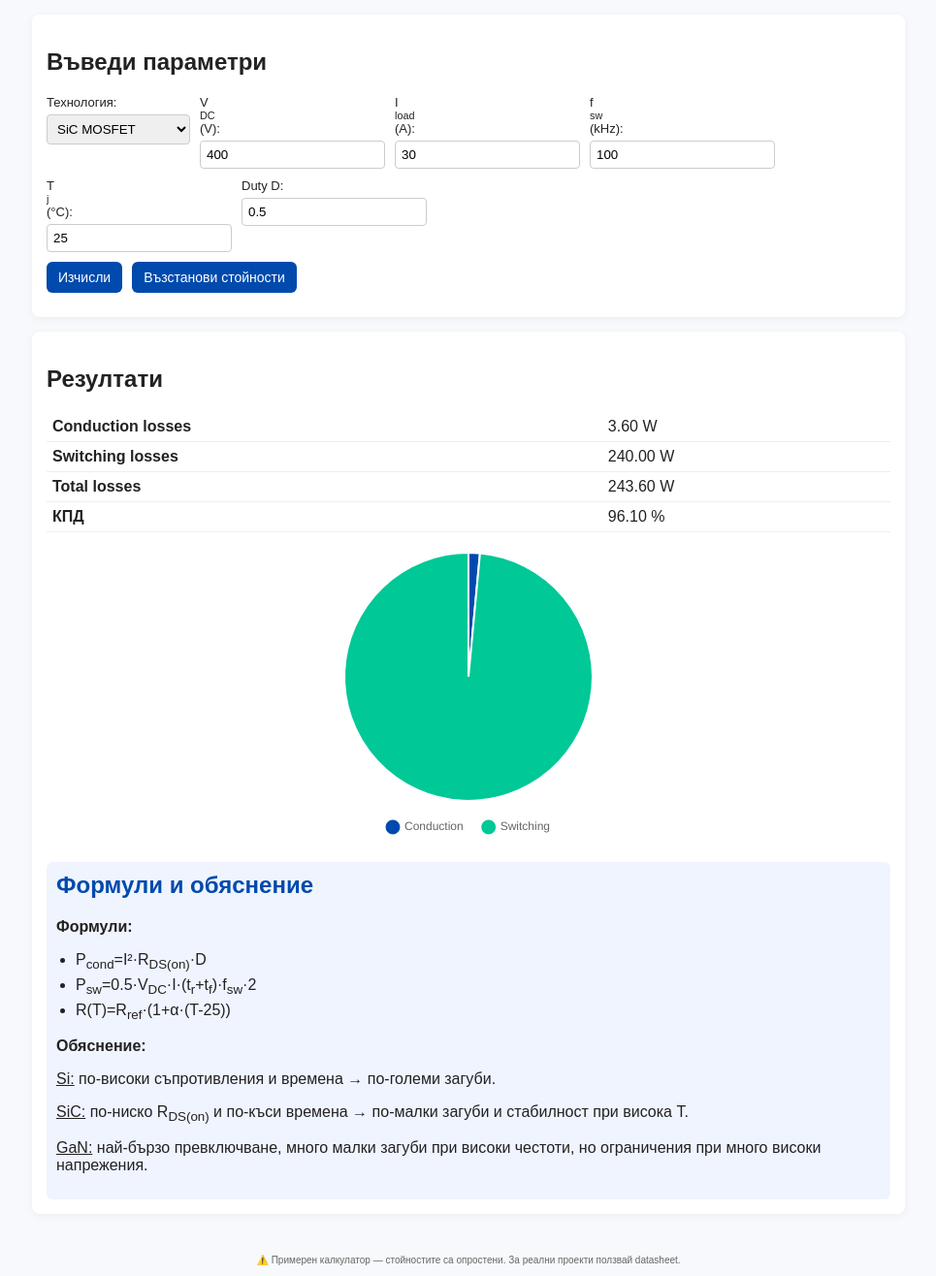
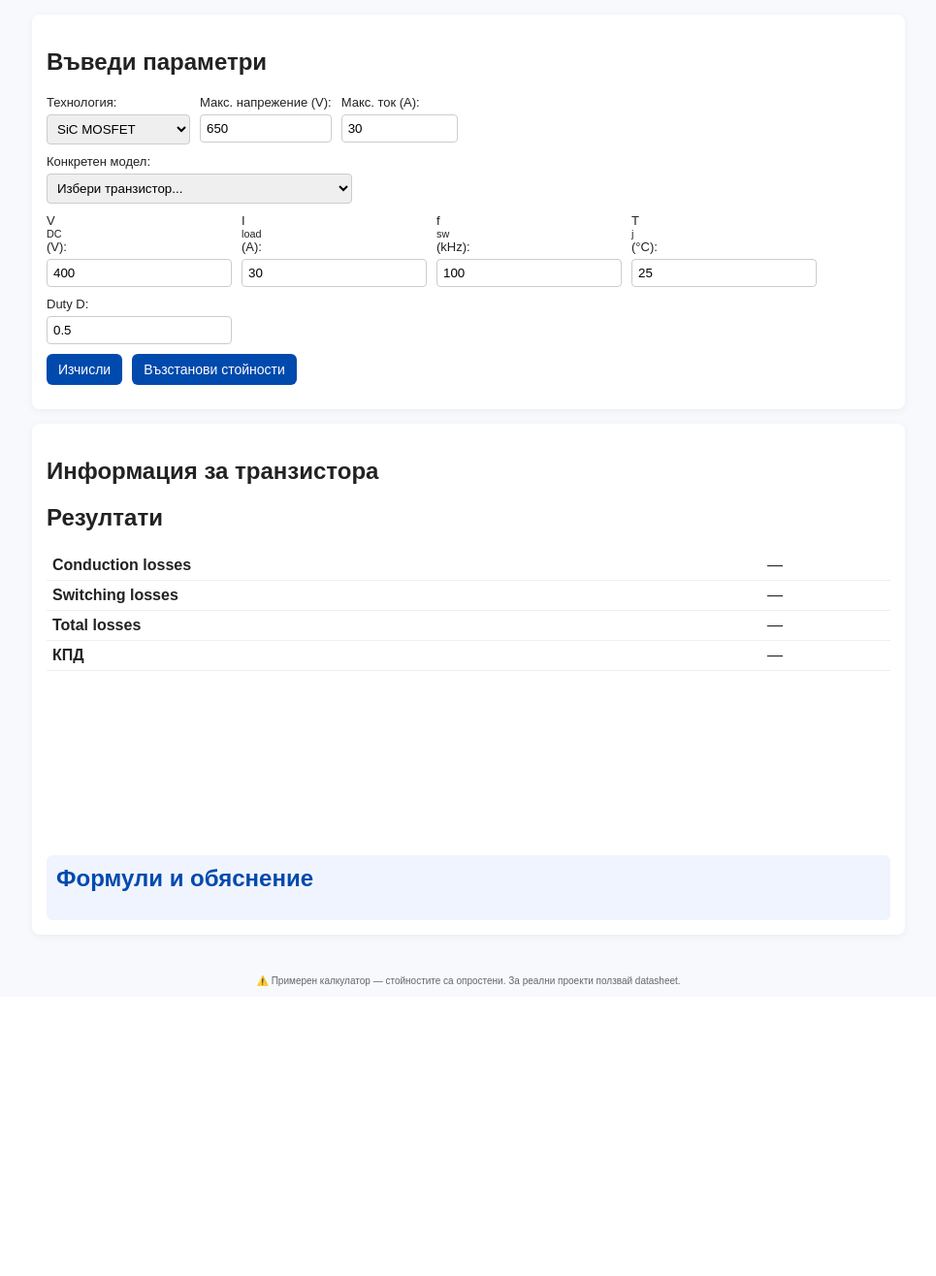
Before and after one commit to wafray93/PowerLossCalc, a Flask app: page / in a window 1280 px wide. Shown: the part 77-1393 px from the top of the page at 97% size, without its empty margins (157-1122 px from the left). After the commit the page ends 1094 px from the top, so only its background shows below. Run offline with Flask 3, Linux system fonts and the light colour scheme; a map, chart or similar area stays blank.

Commit message:
Add specific transistor selection and detailed comparison capabilities
Implement a database of Si, SiC, and GaN transistors with filtering options for voltage and current, and display detailed transistor information including Rds(on), Vds max, and Id max.

Replit-Commit-Author: Agent
Replit-Commit-Session-Id: 35db456f-c712-474e-9618-67bf690588bc
Replit-Commit-Checkpoint-Type: intermediate_checkpoint
Replit-Commit-Screenshot-Url: https://storage.googleapis.com/screenshot-production-us-central1/7a54c3c4-03b2-40e6-af10-77373727e946/35db456f-c712-474e-9618-67bf690588bc/ovMCGPH

```diff
--- a/static/script.js
+++ b/static/script.js
@@ -1,28 +1,219 @@
-// Библиотека с примерни стойности (опростени!)
-const DEVICES = {
-  Si: {rds_mohm:20,tr_ns:1000,tf_ns:1000,alpha:0.007},
-  SiC:{rds_mohm:8,tr_ns:100,tf_ns:100,alpha:0.002},
-  GaN:{rds_mohm:5,tr_ns:20,tf_ns:20,alpha:0.003}
+// База данни с реални транзистори
+const TRANSISTOR_DB = {
+  Si: {
+    "IRFZ44N": {
+      name: "IRFZ44N (Si MOSFET)",
+      vds_max: 55,
+      id_max: 49,
+      rds_mohm: 17.5,
+      tr_ns: 23,
+      tf_ns: 16,
+      alpha: 0.0065,
+      package: "TO-220",
+      manufacturer: "Infineon"
+    },
+    "IXFH26N50P": {
+      name: "IXFH26N50P (Si MOSFET)",
+      vds_max: 500,
+      id_max: 26,
+      rds_mohm: 140,
+      tr_ns: 65,
+      tf_ns: 85,
+      alpha: 0.007,
+      package: "TO-247",
+      manufacturer: "IXYS"
+    },
+    "IGW60T120": {
+      name: "IGW60T120 (Si IGBT)",
+      vds_max: 1200,
+      id_max: 60,
+      rds_mohm: 28,
+      tr_ns: 170,
+      tf_ns: 340,
+      alpha: 0.005,
+      package: "TO-247",
+      manufacturer: "Infineon"
+    },
+    "2SK4017": {
+      name: "2SK4017 (Si MOSFET)",
+      vds_max: 900,
+      id_max: 7,
+      rds_mohm: 1600,
+      tr_ns: 150,
+      tf_ns: 200,
+      alpha: 0.008,
+      package: "TO-3P",
+      manufacturer: "Toshiba"
+    }
+  },
+  SiC: {
+    "C2M0080120D": {
+      name: "C2M0080120D (SiC MOSFET)",
+      vds_max: 1200,
+      id_max: 36,
+      rds_mohm: 80,
+      tr_ns: 13,
+      tf_ns: 24,
+      alpha: 0.002,
+      package: "TO-247-3",
+      manufacturer: "Wolfspeed"
+    },
+    "SCT3030AL": {
+      name: "SCT3030AL (SiC MOSFET)",
+      vds_max: 650,
+      id_max: 45,
+      rds_mohm: 30,
+      tr_ns: 18,
+      tf_ns: 12,
+      alpha: 0.0025,
+      package: "TO-247-4",
+      manufacturer: "ROHM"
+    },
+    "AIMW120R060M1": {
+      name: "AIMW120R060M1 (SiC MOSFET)",
+      vds_max: 1200,
+      id_max: 31,
+      rds_mohm: 60,
+      tr_ns: 15,
+      tf_ns: 20,
+      alpha: 0.002,
+      package: "TO-247-4",
+      manufacturer: "Infineon"
+    },
+    "UF3C065030K4S": {
+      name: "UF3C065030K4S (SiC MOSFET)",
+      vds_max: 650,
+      id_max: 60,
+      rds_mohm: 30,
+      tr_ns: 10,
+      tf_ns: 8,
+      alpha: 0.0018,
+      package: "TO-247-4",
+      manufacturer: "UnitedSiC"
+    }
+  },
+  GaN: {
+    "GS66516T": {
+      name: "GS66516T (GaN HEMT)",
+      vds_max: 650,
+      id_max: 30,
+      rds_mohm: 16,
+      tr_ns: 8.5,
+      tf_ns: 2.7,
+      alpha: 0.003,
+      package: "GaN PX",
+      manufacturer: "GaN Systems"
+    },
+    "EPC2001C": {
+      name: "EPC2001C (GaN HEMT)",
+      vds_max: 100,
+      id_max: 13,
+      rds_mohm: 14,
+      tr_ns: 1.4,
+      tf_ns: 3.5,
+      alpha: 0.004,
+      package: "LGA",
+      manufacturer: "EPC"
+    },
+    "TPH3212PS": {
+      name: "TPH3212PS (GaN HEMT)",
+      vds_max: 650,
+      id_max: 18,
+      rds_mohm: 35,
+      tr_ns: 5.2,
+      tf_ns: 7.8,
+      alpha: 0.0025,
+      package: "PQFN",
+      manufacturer: "Transphorm"
+    },
+    "IGN04N65F5": {
+      name: "IGN04N65F5 (GaN HEMT)",
+      vds_max: 650,
+      id_max: 4,
+      rds_mohm: 150,
+      tr_ns: 3.5,
+      tf_ns: 4.2,
+      alpha: 0.003,
+      package: "TO-263",
+      manufacturer: "Infineon"
+    }
+  }
 };
 
 const ctx = document.getElementById('lossChart').getContext('2d');
 let chart=null;
+let selectedTransistor = null;
+
+// Функция за филтриране на транзисторите според критериите
+function filterTransistors() {
+  const tech = document.getElementById('techSelect').value;
+  const maxVoltage = +document.getElementById('maxVoltage').value;
+  const maxCurrent = +document.getElementById('maxCurrent').value;
+
+  const transistorSelect = document.getElementById('transistorSelect');
+  transistorSelect.innerHTML = '<option value="">Избери транзистор...</option>';
+
+  const transistors = TRANSISTOR_DB[tech];
+
+  for (const [key, transistor] of Object.entries(transistors)) {
+    if (transistor.vds_max >= maxVoltage && transistor.id_max >= maxCurrent) {
+      const option = document.createElement('option');
+      option.value = key;
+      option.textContent = `${transistor.name} (${transistor.vds_max}V/${transistor.id_max}A)`;
+      transistorSelect.appendChild(option);
+    }
+  }
+}
+
+// Функция за показване на информацията за избрания транзистор
+function showTransistorInfo(transistorKey) {
+  if (!transistorKey) {
+    document.getElementById('transistorInfo').style.display = 'none';
+    selectedTransistor = null;
+    return;
+  }
+
+  const tech = document.getElementById('techSelect').value;
+  const transistor = TRANSISTOR_DB[tech][transistorKey];
+  selectedTransistor = transistor;
+
+  document.getElementById('modelName').textContent = transistor.name;
+  document.getElementById('manufacturer').textContent = transistor.manufacturer;
+  document.getElementById('package').textContent = transistor.package;
+  document.getElementById('vdsMax').textContent = transistor.vds_max + ' V';
+  document.getElementById('idMax').textContent = transistor.id_max + ' A';
+  document.getElementById('rdsOn').textContent = transistor.rds_mohm + ' mΩ';
+
+  document.getElementById('transistorInfo').style.display = 'block';
+}
 
 function calc(){
-  const tech=document.getElementById('techSelect').value;
+  if (!selectedTransistor) {
+    alert('Моля, изберете транзистор за изчисляване!');
+    return;
+  }
+
   const Vdc=+document.getElementById('vdc').value;
   const I=+document.getElementById('iLoad').value;
   const fsw=+document.getElementById('fsw').value*1000;
   const T=+document.getElementById('temp').value;
   const D=+document.getElementById('duty').value;
 
-  const d=DEVICES[tech];
-  const rds0=d.rds_mohm/1000;
-  const rds=rds0*(1+d.alpha*(T-25));
+  // Проверка дали параметрите са в границите на транзистора
+  if (Vdc > selectedTransistor.vds_max) {
+    alert(`Внимание: Напрежението (${Vdc}V) надвишава максималното за този транзистор (${selectedTransistor.vds_max}V)!`);
+  }
+
+  if (I > selectedTransistor.id_max) {
+    alert(`Внимание: Токът (${I}A) надвишава максималния за този транзистор (${selectedTransistor.id_max}A)!`);
+  }
+
+  const rds0=selectedTransistor.rds_mohm/1000;
+  const rds=rds0*(1+selectedTransistor.alpha*(T-25));
 
   const pCond=I*I*rds*D;
-  const trs=d.tr_ns*1e-9;
-  const tfs=d.tf_ns*1e-9;
+  const trs=selectedTransistor.tr_ns*1e-9;
+  const tfs=selectedTransistor.tf_ns*1e-9;
   const pSw=0.5*Vdc*I*(trs+tfs)*fsw*2;
   const pTotal=pCond+pSw;
   const pout=Vdc*I*D;
@@ -56,30 +247,50 @@ function calc(){
   });
 
   document.getElementById('explainText').innerHTML=`
+  <p><b>Използван транзистор:</b> ${selectedTransistor.name}</p>
   <p><b>Формули:</b></p>
   <ul>
-    <li>P<sub>cond</sub>=I²·R<sub>DS(on)</sub>·D</li>
+    <li>P<sub>cond</sub>=I²·R<sub>DS(on)</sub>·D = ${I}²·${rds.toFixed(4)}·${D} = ${pCond.toFixed(2)} W</li>
     <li>P<sub>sw</sub>=0.5·V<sub>DC</sub>·I·(t<sub>r</sub>+t<sub>f</sub>)·f<sub>sw</sub>·2</li>
-    <li>R(T)=R<sub>ref</sub>·(1+α·(T-25))</li>
+    <li>R(T)=R<sub>ref</sub>·(1+α·(T-25)) = ${rds0.toFixed(4)}·(1+${selectedTransistor.alpha}·(${T}-25)) = ${rds.toFixed(4)} Ω</li>
   </ul>
-  <p><b>Обяснение:</b></p>
+  <p><b>Характеристики на технологията:</b></p>
   <p><u>Si:</u> по-високи съпротивления и времена → по-големи загуби.</p>
   <p><u>SiC:</u> по-ниско R<sub>DS(on)</sub> и по-къси времена → по-малки загуби и стабилност при висока T.</p>
   <p><u>GaN:</u> най-бързо превключване, много малки загуби при високи честоти, но ограничения при много високи напрежения.</p>`;
 }
 
+// Event listeners
 document.getElementById('calcBtn').addEventListener('click',calc);
+
+document.getElementById('techSelect').addEventListener('change', function() {
+  filterTransistors();
+  document.getElementById('transistorSelect').value = '';
+  showTransistorInfo('');
+});
+
+document.getElementById('maxVoltage').addEventListener('input', filterTransistors);
+document.getElementById('maxCurrent').addEventListener('input', filterTransistors);
+
+document.getElementById('transistorSelect').addEventListener('change', function() {
+  showTransistorInfo(this.value);
+});
+
 document.getElementById('resetBtn').addEventListener('click',()=>{
   document.getElementById('techSelect').value="SiC";
+  document.getElementById('maxVoltage').value=650;
+  document.getElementById('maxCurrent').value=30;
   document.getElementById('vdc').value=400;
   document.getElementById('iLoad').value=30;
   document.getElementById('fsw').value=100;
   document.getElementById('temp').value=25;
   document.getElementById('duty').value=0.5;
-  calc();
+  filterTransistors();
+  document.getElementById('transistorSelect').value = '';
+  showTransistorInfo('');
 });
 
 // стартирай при зареждане
 document.addEventListener('DOMContentLoaded', function() {
-  calc();
+  filterTransistors();
 });
--- a/static/style.css
+++ b/static/style.css
@@ -113,6 +113,23 @@ button:hover {
   margin-bottom: 5px;
 }
 
+.transistor-info {
+  margin-bottom: 20px;
+  padding: 15px;
+  background: #e8f4f8;
+  border-radius: 6px;
+  border-left: 4px solid #004aad;
+}
+
+.transistor-info h3 {
+  margin-top: 0;
+  color: #004aad;
+}
+
+#transistorSelect {
+  min-width: 250px;
+}
+
 footer {
   text-align: center;
   padding: 10px;
--- a/templates/index.html
+++ b/templates/index.html
@@ -26,6 +26,24 @@
           </select>
         </label>
 
+        <label>Макс. напрежение (V):
+          <input id="maxVoltage" type="number" value="650" min="50" max="1500">
+        </label>
+
+        <label>Макс. ток (A):
+          <input id="maxCurrent" type="number" value="30" min="1" max="100">
+        </label>
+      </div>
+
+      <div class="row">
+        <label>Конкретен модел:
+          <select id="transistorSelect">
+            <option value="">Избери транзистор...</option>
+          </select>
+        </label>
+      </div>
+
+      <div class="row">
         <label>V<sub>DC</sub> (V):
           <input id="vdc" type="number" value="400">
         </label>
@@ -54,6 +72,18 @@
     </section>
 
     <section class="results">
+      <h2>Информация за транзистора</h2>
+      <div id="transistorInfo" class="transistor-info" style="display: none;">
+        <table>
+          <tr><td>Модел</td><td id="modelName">—</td></tr>
+          <tr><td>Производител</td><td id="manufacturer">—</td></tr>
+          <tr><td>Корпус</td><td id="package">—</td></tr>
+          <tr><td>V<sub>DS max</sub></td><td id="vdsMax">—</td></tr>
+          <tr><td>I<sub>D max</sub></td><td id="idMax">—</td></tr>
+          <tr><td>R<sub>DS(on)</sub></td><td id="rdsOn">—</td></tr>
+        </table>
+      </div>
+
       <h2>Резултати</h2>
       <table>
         <tr><td>Conduction losses</td><td id="pCond">—</td></tr>
```
